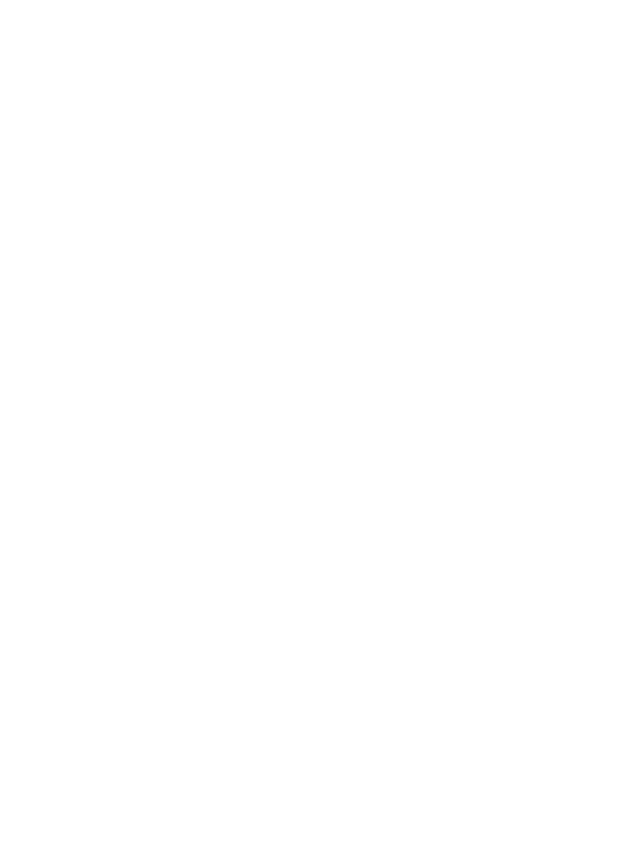
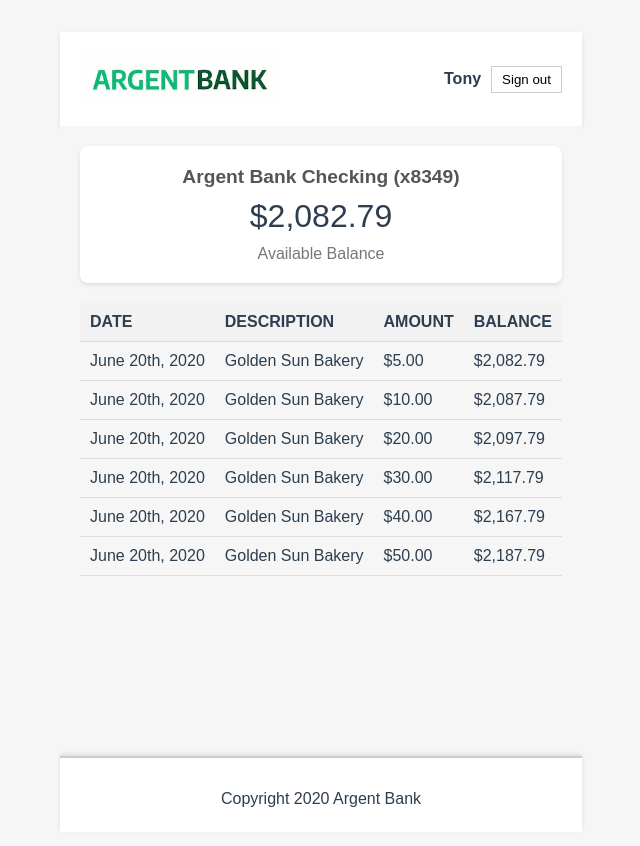
Before and after one commit to dorea5/ProjetBankOp, a React (Vite) app in the folder Projet-10-Bank-API/: page /transactions in a window 1280 px wide. Before the commit this address had no page. Shown: the top 846 px of the page, without its empty margins (319-959 px from the left). Before the commit the page ends 800 px from the top, so only its background shows below. Built offline with nearby package versions, Linux system fonts and the light colour scheme.

Commit message:
transactions

```diff
--- a/Projet-10-Bank-API/src/App.jsx
+++ b/Projet-10-Bank-API/src/App.jsx
@@ -9,6 +9,7 @@
 import Edit from "./Pages/Edit/Edit";
 import SignUp from "./Pages/SignUp/SignUp";
 import SignOut from "./Pages/SignOut/SignOut";
+import Transactions from "./Pages/Transactions/Transaction";
 
 function App() {
   return (
@@ -21,6 +22,7 @@
           <Route path="/user" element={<User />} />
           <Route path="/edit" element={<Edit />} />
           <Route path="/sign-up" element={<SignUp />} />
+          <Route path="/transactions" element={<Transactions />} />
 
 
         </Routes>
--- a/Projet-10-Bank-API/src/Pages/Edit/Edit.jsx
+++ b/Projet-10-Bank-API/src/Pages/Edit/Edit.jsx
@@ -9,7 +9,7 @@
 
 const Edit = () => {
   const [firstName, setFirstName] = useState('Tony');
-  const [lastName, setLastName] = useState('jarvis');
+  const [lastName, setLastName] = useState('Jarvis');
   const navigate = useNavigate();
 
   const handleSave = async () => {
@@ -40,22 +40,25 @@
     navigate('/User');
   };
 
+  const handleViewTransactions = () => {
+    navigate('/transactions');
+  };
+
   return (
     <div className="profile-page">
       <nav className="main-nav">
-        <a className="main-nav-logo" href="/">
+        <Link className="main-nav-logo" to="/">
           <img
             className="main-nav-logo-image"
             src={argentbanklogo}
             alt="Argent Bank Logo"
           />
           <h1 className="sr-only">Argent Bank</h1>
-        </a>
+        </Link>
         <div>
           <Link className="main-nav-item" to="/sign-out">
             <i className="fa fa-user-circle"></i>
             <FontAwesomeIcon icon={faArrowRightFromBracket} color="grey" className="iconspace" />
-
             Sign out
           </Link>
         </div>
@@ -68,7 +71,6 @@
           <input type="text" value={lastName} onChange={(e) => setLastName(e.target.value)} />
           <button onClick={handleSave}>Save</button>
           <button onClick={handleCancel}>Cancel</button>
-
         </div>
         <section className="account">
           <div className="account-content-wrapper">
@@ -77,7 +79,9 @@
             <p className="account-amount-description">Available Balance</p>
           </div>
           <div className="account-content-wrapper cta">
-            <button className="transaction-button">View transactions</button>
+            <button className="transaction-button" onClick={handleViewTransactions}>
+              View transactions
+            </button>
           </div>
         </section>
         <section className="account">
@@ -87,7 +91,9 @@
             <p className="account-amount-description">Available Balance</p>
           </div>
           <div className="account-content-wrapper cta">
-            <button className="transaction-button">View transactions</button>
+            <button className="transaction-button" onClick={handleViewTransactions}>
+              View transactions
+            </button>
           </div>
         </section>
         <section className="account">
@@ -97,7 +103,9 @@
             <p className="account-amount-description">Current Balance</p>
           </div>
           <div className="account-content-wrapper cta">
-            <button className="transaction-button">View transactions</button>
+            <button className="transaction-button" onClick={handleViewTransactions}>
+              View transactions
+            </button>
           </div>
         </section>
       </main>
--- a/Projet-10-Bank-API/src/Pages/Profile/User.jsx
+++ b/Projet-10-Bank-API/src/Pages/Profile/User.jsx
@@ -1,6 +1,6 @@
 import Footer from "../../Components/Footer";
 import "../../assets/css/main.css";
-import argentbanklogo from '../../assets/img/argentBankLogo.webp'
+import argentbanklogo from '../../assets/img/argentBankLogo.webp';
 import { FontAwesomeIcon } from '@fortawesome/react-fontawesome';
 import { faArrowRightFromBracket } from '@fortawesome/free-solid-svg-icons';
 import { Link } from 'react-router-dom';
@@ -19,16 +19,18 @@
             method: 'POST', // Utilisez POST car votre API ne supporte pas GET
             headers: {
               'Content-Type': 'application/json',
-              'Authorization': `Bearer ${token}`,
+              'Authorization': `Bearer ${token}`, // Assurez-vous que l'en-tête est correctement orthographiée
             },
           });
 
           if (response.ok) {
             const data = await response.json();
+            console.log('User Data:', data); // Ajoutez cette ligne pour vérifier la réponse
             setFirstName(data.body.firstName);
             setLastName(data.body.lastName);
           } else {
-            console.error('Failed to fetch user data');
+            const errorData = await response.json();
+            console.error('Failed to fetch user data:', errorData);
           }
         } catch (error) {
           console.error('Error fetching user data:', error);
@@ -42,14 +44,14 @@
   return (
     <>
       <nav className="main-nav">
-        <a className="main-nav-logo" href="/">
+        <Link className="main-nav-logo" to="/">
           <img
             className="main-nav-logo-image"
             src={argentbanklogo}
             alt="Argent Bank Logo"
           />
           <h1 className="sr-only">Argent Bank</h1>
-        </a>
+        </Link>
         <div>
           <Link className="main-nav-item" to="/sign-out">
             <i className="fa fa-user-circle"></i>
--- a/Projet-10-Bank-API/src/Pages/SignUp/SignUp.jsx
+++ b/Projet-10-Bank-API/src/Pages/SignUp/SignUp.jsx
@@ -14,7 +14,8 @@
 
   const handleSignUp = async (e) => {
     e.preventDefault();
-    console.log('SignUp Data:', { email, password, firstName, lastName });
+
+    console.log('SignUp Data:', { email, password, firstName, lastName }); // Ajoutez cette ligne pour vérifier les données envoyées
 
     try {
       const response = await fetch('http://localhost:3001/api/v1/user/signup', {
@@ -28,6 +29,8 @@
         console.log('SignUp Response:', data);
         navigate('/sign-in');
       } else {
+        const errorData = await response.json();
+        console.error('SignUp Error:', errorData);
         setError('Failed to sign up. Please try again.');
       }
     } catch (err) {
--- /dev/null
+++ b/Projet-10-Bank-API/src/Pages/Transactions/Transaction.css
@@ -0,0 +1,125 @@
+body {
+  font-family: Arial, sans-serif;
+  margin: 0;
+  padding: 0;
+  background-color: #f6f6f6;
+}
+
+.transaction-page {
+  display: flex;
+  flex-direction: column;
+  height: 100vh;
+}
+
+.transaction-header {
+  background-color: #fff;
+  padding: 20px;
+  display: flex;
+  justify-content: space-between;
+  align-items: center;
+  box-shadow: 0 2px 4px rgba(0, 0, 0, 0.1);
+}
+
+.transaction-header h1 {
+  margin: 0;
+  color: #4a90e2;
+}
+
+.user-info {
+  display: flex;
+  align-items: center;
+}
+
+.user-name {
+  margin-right: 20px;
+  font-weight: bold;
+}
+
+.sign-out-button {
+  background-color: #fff;
+  border: 1px solid #ccc;
+  padding: 10px 20px;
+  cursor: pointer;
+}
+
+.transaction-main {
+  flex: 1;
+  padding: 20px;
+  background-color: #f6f6f6;
+}
+
+.account-info {
+  background-color: #fff;
+  padding: 20px;
+  border-radius: 8px;
+  box-shadow: 0 2px 4px rgba(0, 0, 0, 0.1);
+  margin-bottom: 20px;
+}
+
+.account-info h2 {
+  margin: 0 0 10px;
+  font-size: 1.2em;
+  color: #555;
+}
+
+.balance {
+  font-size: 2em;
+  margin: 0 0 10px;
+}
+
+.balance-description {
+  font-size: 1em;
+  color: #777;
+  margin: 0;
+}
+
+.transaction-table {
+  width: 100%;
+  border-collapse: collapse;
+  margin-bottom: 20px;
+}
+
+.transaction-table th,
+.transaction-table td {
+  padding: 10px;
+  text-align: left;
+  border-bottom: 1px solid #ddd;
+}
+
+.transaction-table th {
+  background-color: #f2f2f2;
+  font-weight: bold;
+}
+
+.transaction-details {
+  background-color: #fff;
+  padding: 20px;
+  border-radius: 8px;
+  box-shadow: 0 2px 4px rgba(0, 0, 0, 0.1);
+}
+
+.transaction-details p {
+  margin: 5px 0;
+}
+
+.transaction-details textarea {
+  width: 100%;
+  height: 100px;
+  padding: 10px;
+  border: 1px solid #ccc;
+  border-radius: 4px;
+  resize: none;
+}
+
+.transaction-footer {
+  background-color: #fff;
+  padding: 10px;
+  text-align: center;
+  box-shadow: 0 -2px 4px rgba(0, 0, 0, 0.1);
+}
+
+.transaction-footer p {
+  margin: 0;
+  font-size: 0.9em;
+  color: #777;
+}
--- /dev/null
+++ b/Projet-10-Bank-API/src/Pages/Transactions/Transaction.jsx
@@ -0,0 +1,82 @@
+import Footer from '../../Components/Footer';
+import '../../Pages/Transactions/Transaction.css';
+import argentbanklogo from '../../assets/img/argentBankLogo.webp';
+
+function Transactions() {
+  return (
+    <div className="transaction-page">
+      <header className="transaction-header">
+        <img
+          className="main-nav-logo-image"
+          src={argentbanklogo}
+          alt="Argent Bank Logo"
+        />
+        <div className="user-info">
+          <span className="user-name">Tony</span>
+          <button className="sign-out-button">Sign out</button>
+        </div>
+      </header>
+      <main className="transaction-main">
+        <section className="account-info">
+          <h2>Argent Bank Checking (x8349)</h2>
+          <p className="balance">$2,082.79</p>
+          <p className="balance-description">Available Balance</p>
+        </section>
+        <section className="transactions">
+          <h2 className="sr-only">Transactions</h2>
+          <table className="transaction-table">
+            <thead>
+              <tr>
+                <th>DATE</th>
+                <th>DESCRIPTION</th>
+                <th>AMOUNT</th>
+                <th>BALANCE</th>
+              </tr>
+            </thead>
+            <tbody>
+              <tr>
+                <td>June 20th, 2020</td>
+                <td>Golden Sun Bakery</td>
+                <td>$5.00</td>
+                <td>$2,082.79</td>
+              </tr>
+              <tr>
+                <td>June 20th, 2020</td>
+                <td>Golden Sun Bakery</td>
+                <td>$10.00</td>
+                <td>$2,087.79</td>
+              </tr>
+              <tr>
+                <td>June 20th, 2020</td>
+                <td>Golden Sun Bakery</td>
+                <td>$20.00</td>
+                <td>$2,097.79</td>
+              </tr>
+              <tr>
+                <td>June 20th, 2020</td>
+                <td>Golden Sun Bakery</td>
+                <td>$30.00</td>
+                <td>$2,117.79</td>
+              </tr>
+              <tr>
+                <td>June 20th, 2020</td>
+                <td>Golden Sun Bakery</td>
+                <td>$40.00</td>
+                <td>$2,167.79</td>
+              </tr>
+              <tr>
+                <td>June 20th, 2020</td>
+                <td>Golden Sun Bakery</td>
+                <td>$50.00</td>
+                <td>$2,187.79</td>
+              </tr>
+            </tbody>
+          </table>
+        </section>
+      </main>
+      <Footer />
+    </div>
+  );
+}
+
+export default Transactions;
```
